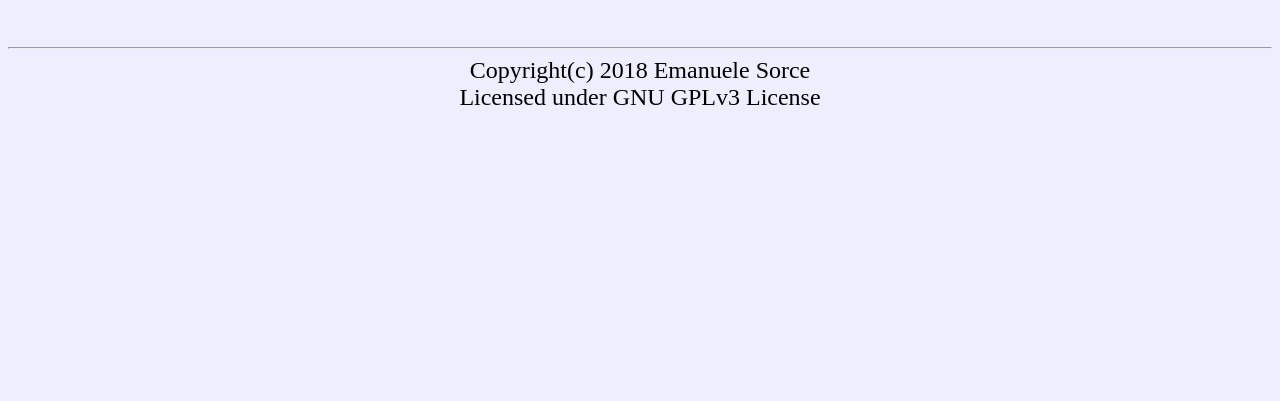
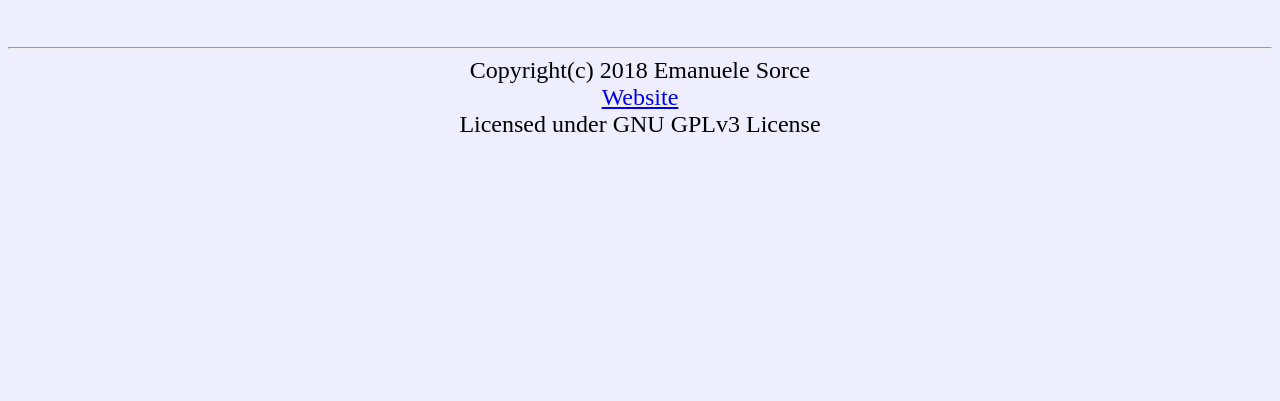
Before and after one commit to TronFortyTwo/gauss-calculator, a plain HTML site: page index.html in a window 1280 px wide. Shown: the part 399-800 px from the top of the page. Drawn offline with Linux system fonts and the light colour scheme.

Commit message:
Update index.html

```diff
--- a/index.html
+++ b/index.html
@@ -49,7 +49,7 @@
 
 			<br>
 			<hr>
-			<h7>Copyright(c) 2018 Emanuele Sorce<br>Licensed under GNU GPLv3 License</h7>
+			<h7>Copyright(c) 2018 Emanuele Sorce<br><a href="https://tronfortytwo.github.io">Website</a><br>Licensed under GNU GPLv3 License</h7>
 
 		</center>
 	</body>
```
